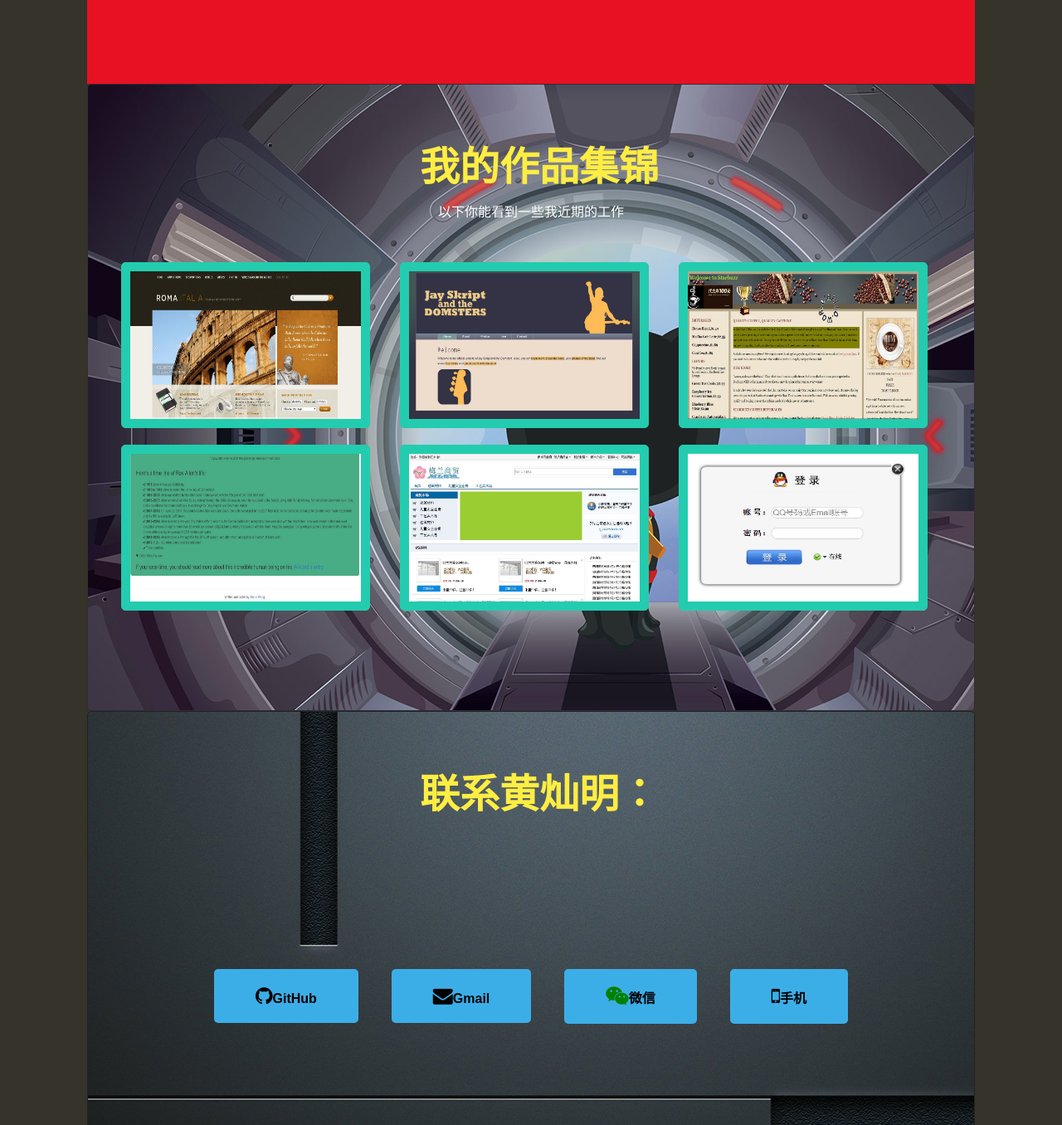
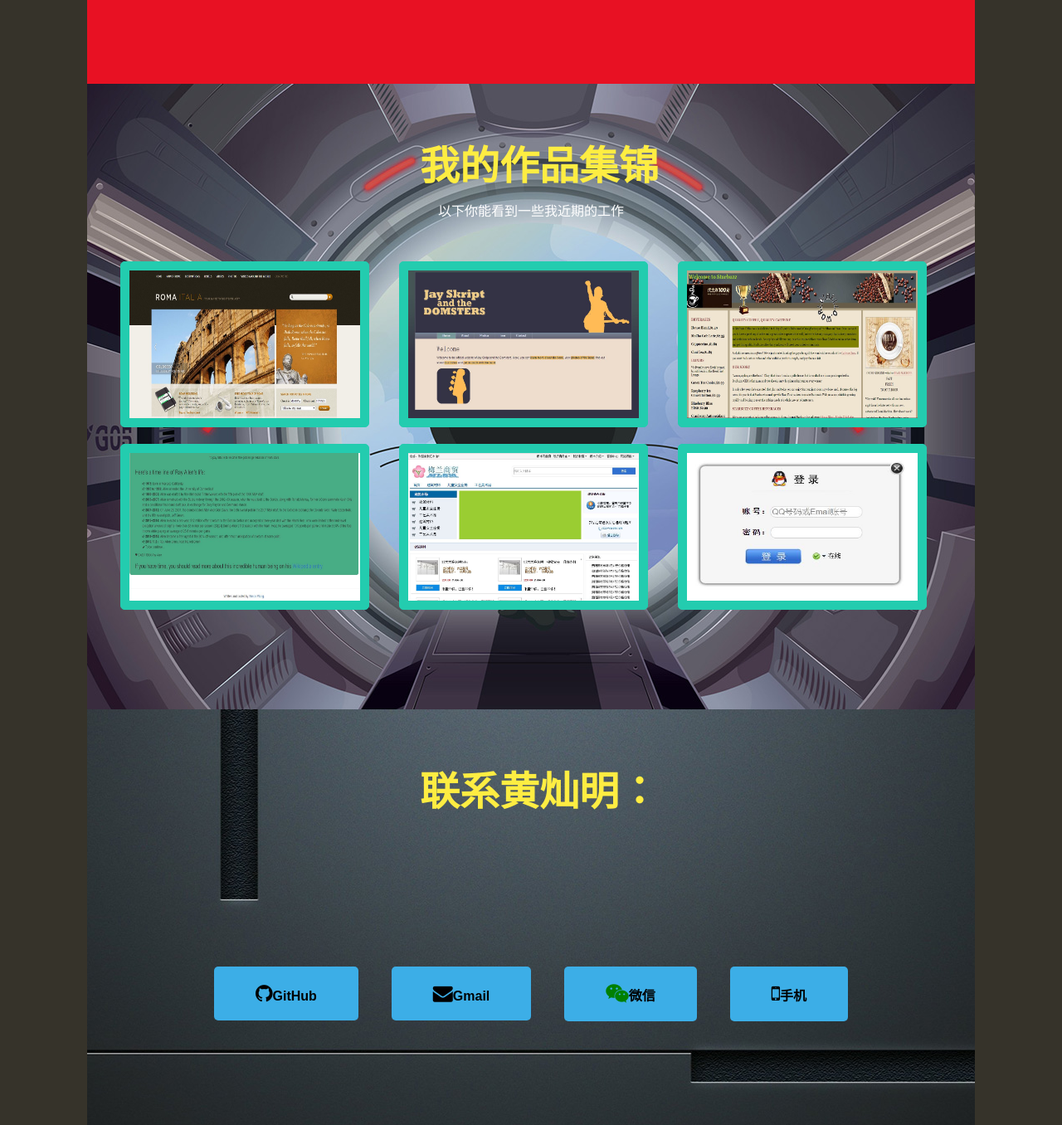
Before and after one commit to Drs1515/FCCProject, a plain HTML site: page PersonalPortfolio/index.html in a window 1280 px wide. Shown: the part 1444-2800 px from the top of the page at 83% size. Drawn offline with nearby package versions, Linux system fonts and the light colour scheme.

Commit message:
picture fix

```diff
--- a/PersonalPortfolio/css/layout.css
+++ b/PersonalPortfolio/css/layout.css
@@ -65,7 +65,7 @@ a:hover {
 #home {
 	background: url(../img/RayAllen.jpg) no-repeat center center fixed;
 	padding: 10px 0 600px 0;
-	background-attachment: scroll;
+	// background-attachment: scroll;
 	/* for IE */
 	// filter:alpha(opacity=90);
 	/* CSS3 standard */
@@ -87,9 +87,9 @@ h3 {
 	color: #fff;
 }
 #about {
-	background: url(../img/comein.jpg) no-repeat;
+	background: url(../img/comein.jpg) no-repeat center center fixed;
 	padding: 10px 0 100px 0;
-	background-attachment: fixed;
+	// background-attachment: fixed;
 	// border: 1px solid #e81123;
 	// border-radius: 5px;
 }
@@ -119,11 +119,11 @@ h2 {
 	margin-left:150px;
 }
 #protfolio {
-	background: url(../img/tech.jpg) no-repeat;
+	background: url(../img/tech.jpg) no-repeat center center fixed;
 	padding: 10px 0 100px 0;
-	background-attachment: fixed;
-	border: 1px solid #322c3a;
-	border-radius: 5px;
+	// background-attachment: fixed;
+	// border: 1px solid #322c3a;
+	// border-radius: 5px;
 	text-align: center;
 }
 #protfolio .works_top {
@@ -149,11 +149,11 @@ h2 {
 }
 #contact {
 	text-align: center;
-	background: url(../img/contact.jpg) no-repeat;
+	background: url(../img/contact.jpg) no-repeat center center fixed;
 	padding: 10px 0px 180px 0;
-	background-attachment: fixed;
-	border: 1px solid #1f2324;
-	border-radius: 5px;
+	// background-attachment: fixed;
+	// border: 1px solid #1f2324;
+	// border-radius: 5px;
 }
 #contact h2 {
 	text-align: center;
```
